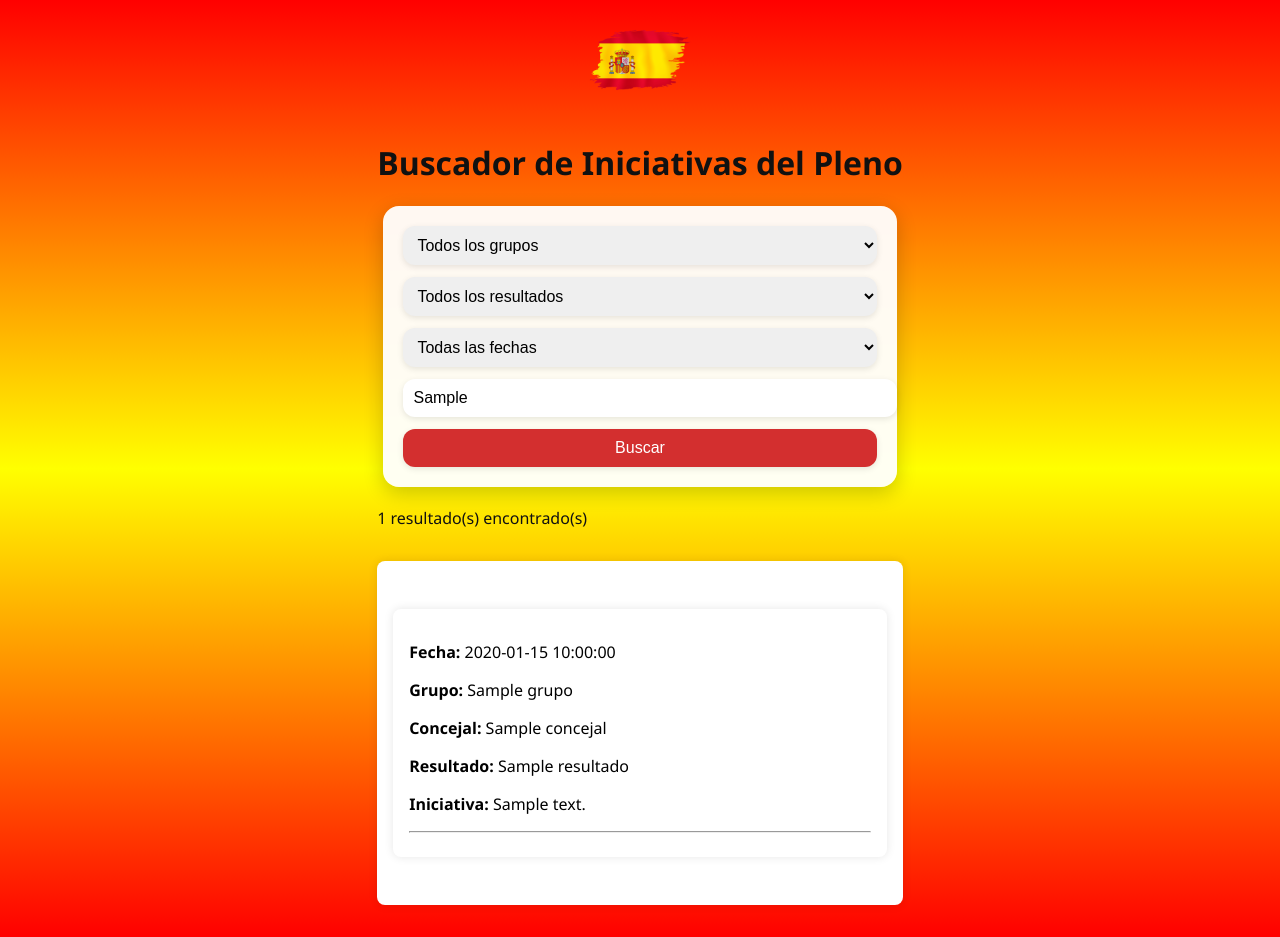
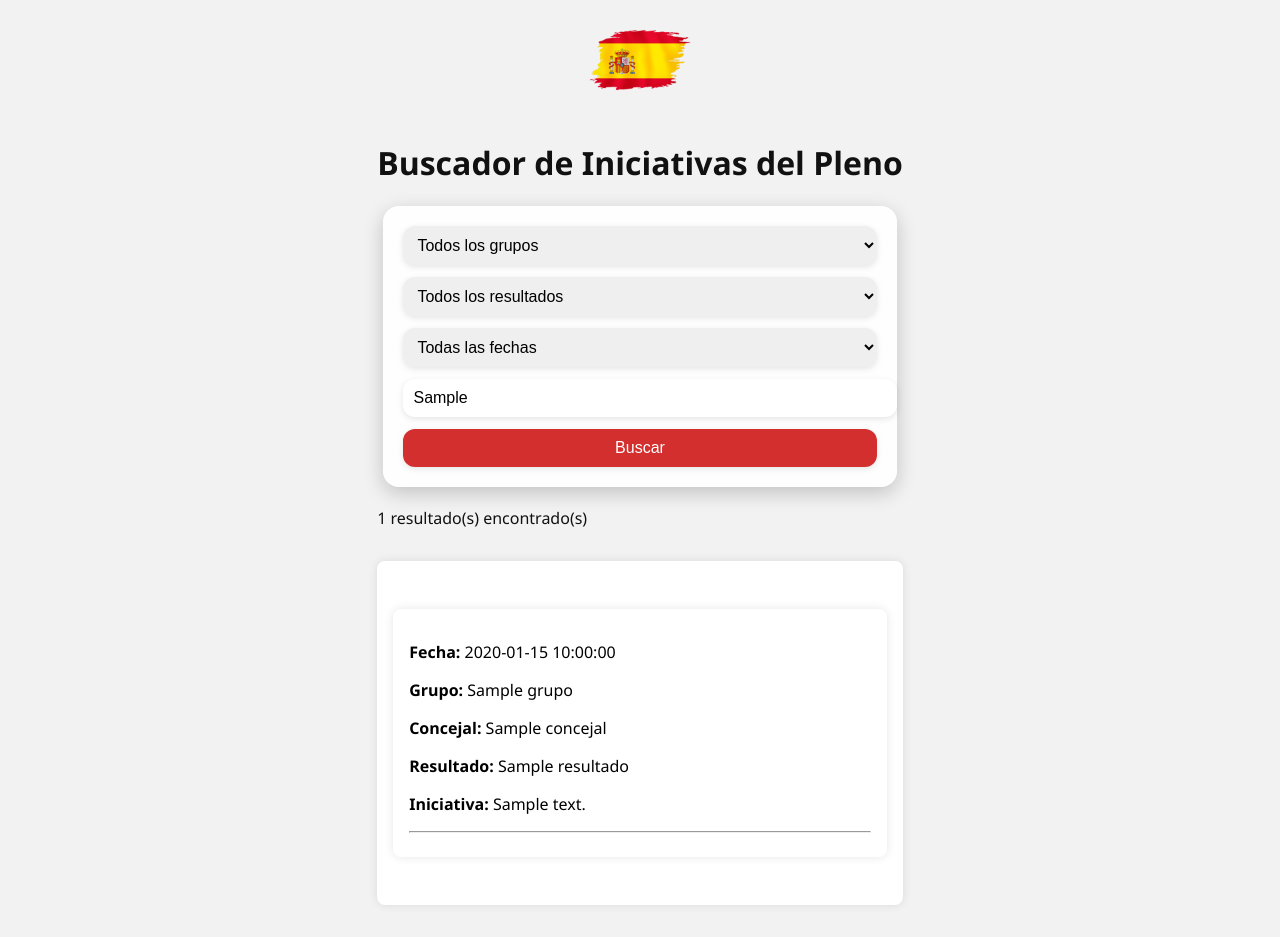
Before and after one commit to VoxAyto/Plenos, a Flask app: template templates/index.html in a window 1280 px wide. Run offline with Flask 3, Linux system fonts and the light colour scheme; the template is opened without the code that fills it: most values are stand-ins (such as "Sample title", 1, 10 or a date in 2020).

Commit message:
Add files via upload

```diff
--- a/static/styles.css
+++ b/static/styles.css
@@ -1,7 +1,7 @@
 body {
     margin: 0;
     font-family: 'Segoe UI', Tahoma, Geneva, Verdana, sans-serif;
-    background: linear-gradient(to bottom, red 0%, yellow 50%, red 100%);
+    background: #f2f2f2;
     color: #111;
     min-height: 100vh;
     display: flex;
```
